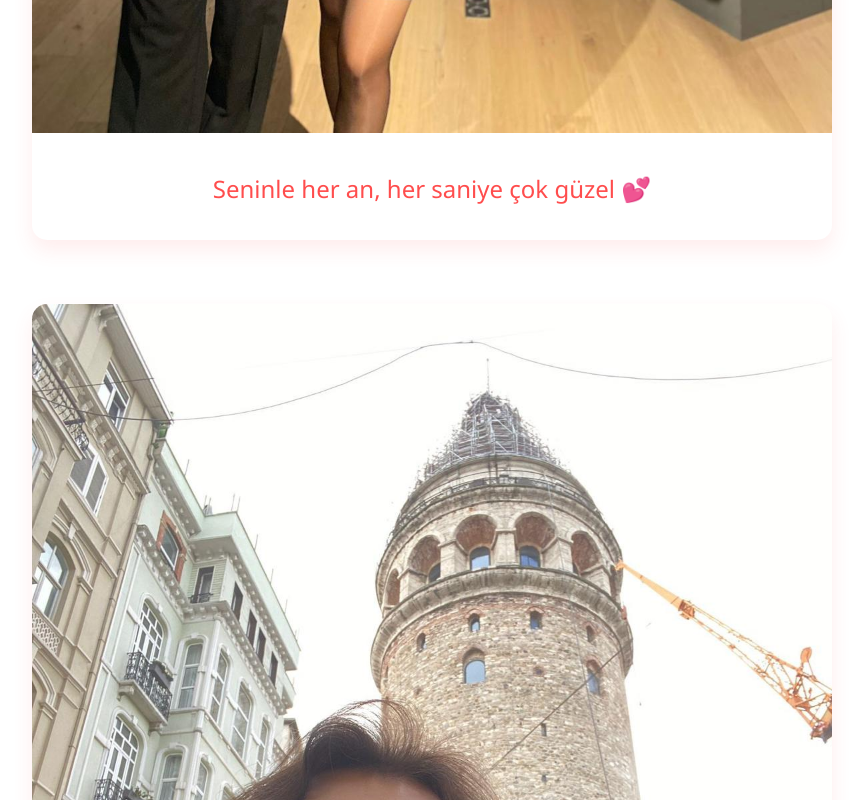
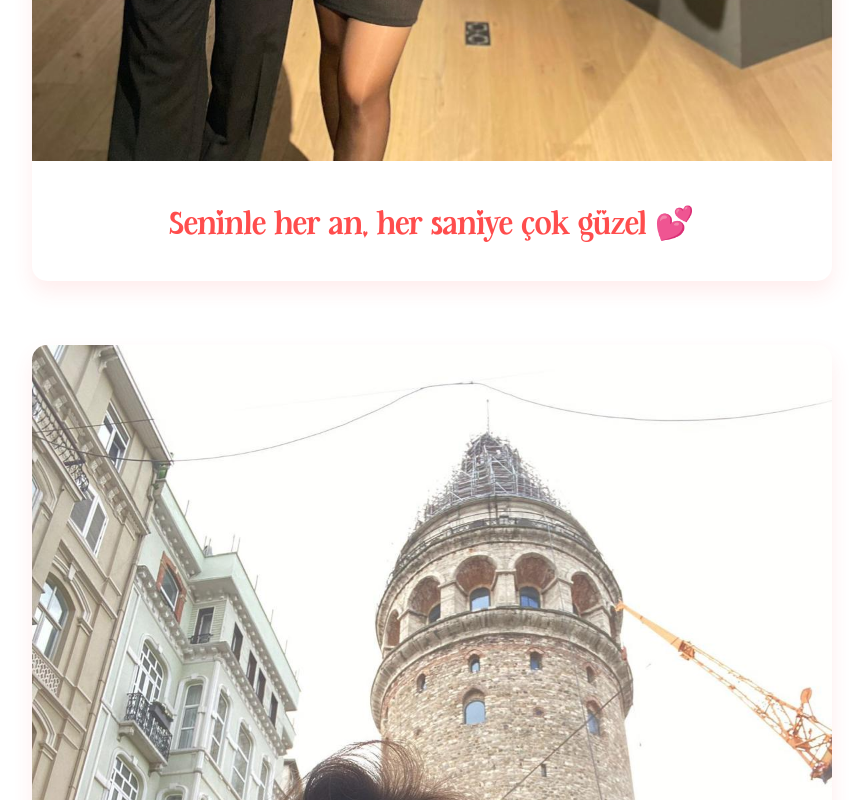
Before and after one commit to pedrorhan/pedrorhan.github.io, a plain HTML site: page index.html in a window 1280 px wide. Shown: the part 1080-1880 px from the top of the page, without its empty margins (208-1071 px from the left). Drawn offline with Linux system fonts and the light colour scheme.

Commit message:
yazı tipi

```diff
--- a/style.css
+++ b/style.css
@@ -1,3 +1,10 @@
+@import url('https://fonts.googleapis.com/css2?family=Dancing+Script:wght@400;700&display=swap');
+
+@font-face {
+    font-family: 'Glittertine';
+    src: url('Be My Glittertine.ttf') format('truetype');
+}
+
 * {
     margin: 0;
     padding: 0;
@@ -5,7 +12,7 @@
 }
 
 body {
-    font-family: 'Segoe UI', Tahoma, Geneva, Verdana, sans-serif;
+    font-family: 'Glittertine', cursive;
     background: white;
     min-height: 100vh;
     position: relative;
@@ -24,8 +31,9 @@ body {
     text-align: center;
     color: #ff4d4d;
     margin-bottom: 3rem;
-    font-size: 3rem;
+    font-size: 4.5rem;
     text-shadow: 2px 2px 4px rgba(0,0,0,0.1);
+    font-weight: normal;
 }
 
 .gallery {
@@ -59,10 +67,10 @@ body {
 .message {
     padding: 2rem;
     text-align: center;
-    font-size: 1.5rem;
+    font-size: 2rem;
     color: #ff4d4d;
     line-height: 1.6;
-    font-weight: 500;
+    font-weight: 400;
 }
 
 /* Kalpler için animasyon */
```
Also changed, not shown: Be My Glittertine.ttf (added), fotograf7.jpg (added), fotograf8.jpg (added).
